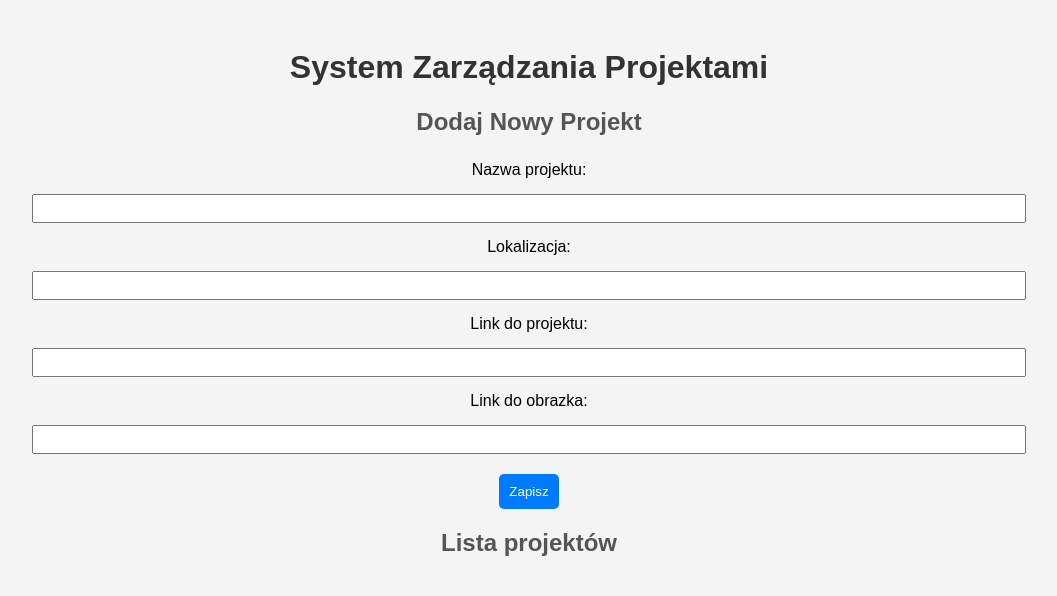
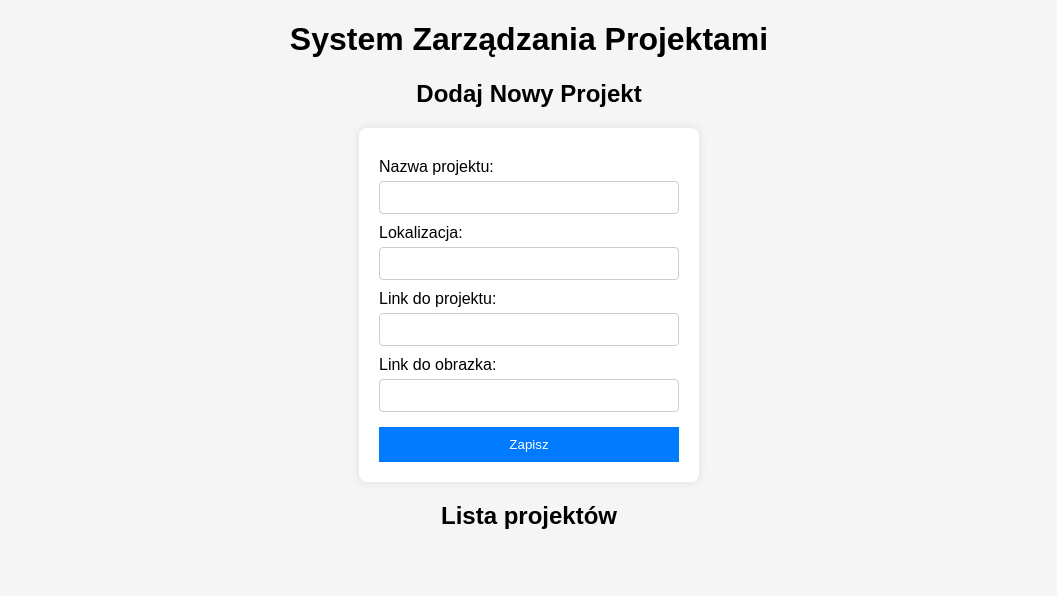
Before and after one commit to projekt-one/Geobud, a FastAPI app: page / in a window 1280 px wide. Shown: the top 596 px of the page, without its empty margins (111-1168 px from the left). Run offline with FastAPI, Linux system fonts and the light colour scheme; data that the repository does not hold is empty.

Commit message:
Update style.css

```diff
--- a/Static/style.css
+++ b/Static/style.css
@@ -1,80 +1,67 @@
 body {
     font-family: Arial, sans-serif;
-    background-color: #f4f4f4;
-    text-align: center;
-    padding: 20px;
+    margin: 20px;
+    padding: 0;
+    background-color: #f5f5f5;
 }
 
-h1 {
-    color: #333;
-}
-
-h2 {
-    color: #555;
-}
-
-section {
-    background: white;
-    margin: 20px auto;
-    padding: 20px;
-    width: 80%;
-    max-width: 800px;
-    box-shadow: 0px 0px 10px rgba(0, 0, 0, 0.1);
-    border-radius: 8px;
-}
-
-.projekty {
-    display: flex;
-    justify-content: space-around;
-    flex-wrap: wrap;
-}
-
-.projekt {
-    background: #fff;
-    padding: 15px;
-    margin: 10px;
-    border: 1px solid #ddd;
-    border-radius: 8px;
-    width: 30%;
-    box-shadow: 0 0 10px rgba(0, 0, 0, 0.1);
+h1, h2 {
     text-align: center;
 }
 
-.projekt img {
-    width: 100%;
-    height: auto;
+form {
+    display: flex;
+    flex-direction: column;
+    width: 300px;
+    margin: 0 auto;
+    background: white;
+    padding: 20px;
     border-radius: 8px;
+    box-shadow: 0px 0px 10px rgba(0, 0, 0, 0.1);
+}
+
+label {
+    margin-top: 10px;
+}
+
+input {
+    padding: 8px;
+    margin-top: 5px;
+    border: 1px solid #ccc;
+    border-radius: 4px;
 }
 
 button {
-    background-color: #007bff;
-    color: white;
+    margin-top: 15px;
     padding: 10px;
     border: none;
+    background-color: #007BFF;
+    color: white;
     cursor: pointer;
-    border-radius: 5px;
-    margin-top: 10px;
 }
 
 button:hover {
     background-color: #0056b3;
 }
 
-input, label {
-    display: block;
-    margin: 10px auto;
-    width: 80%;
-    padding: 5px;
+#projekty-lista {
+    margin-top: 20px;
+    display: flex;
+    flex-wrap: wrap;
+    justify-content: center;
 }
 
-#projekty-lista {
-    list-style: none;
-    padding: 0;
+.projekt {
+    width: 250px;
+    background: white;
+    margin: 10px;
+    padding: 10px;
+    box-shadow: 0px 0px 10px rgba(0, 0, 0, 0.1);
+    border-radius: 8px;
+    text-align: center;
 }
 
-#projekty-lista li {
-    background: #e9ecef;
-    padding: 10px;
-    margin: 5px;
-    border-radius: 5px;
+.projekt img {
+    width: 100%;
+    border-radius: 8px;
 }
```
